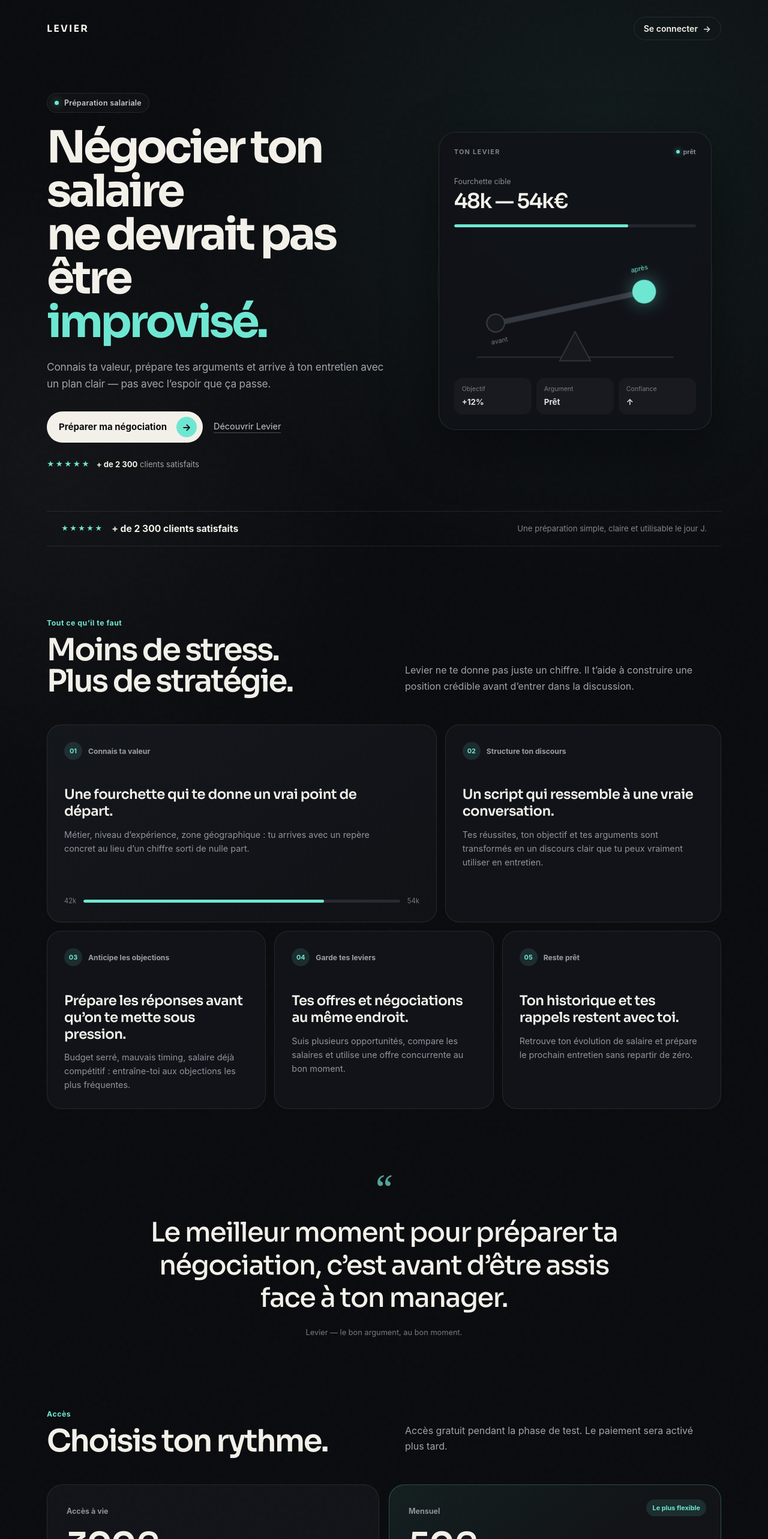
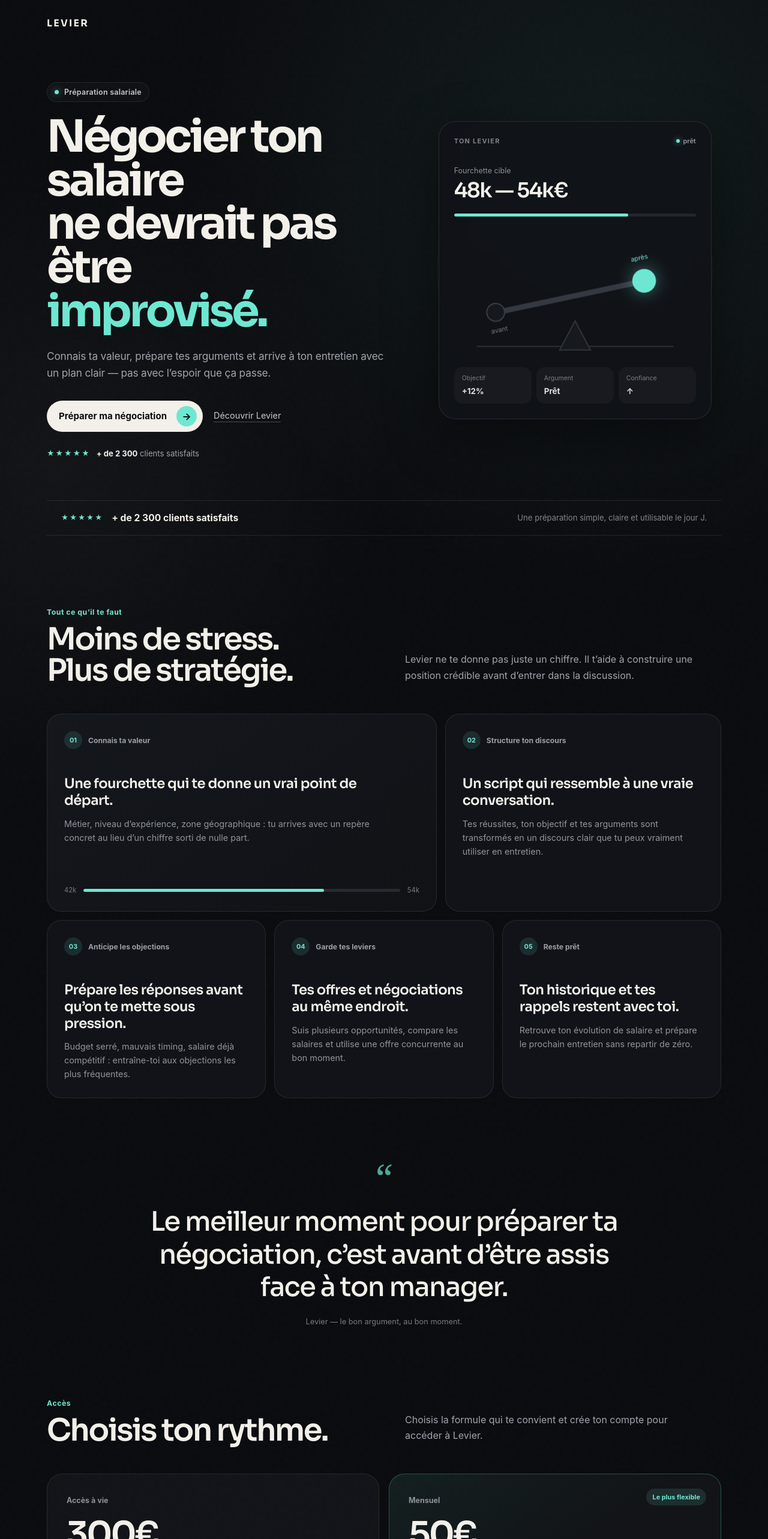
Before and after one commit to soanhurtevent922-oss/levier-V2, a Next.js app: page / in a window 1280 px wide. Shown: the top 2566 px of the page at 60% size. Built offline with nearby package versions, Linux system fonts and the light colour scheme.

Commit message:
Update page.js

```diff
--- a/app/page.js
+++ b/app/page.js
@@ -44,7 +44,7 @@
 
       <header className="l-header">
         <Link href="/" className="l-logo">LEVIER</Link>
-        <Link href="/login" className="l-login">Se connecter <span>→</span></Link>
+
       </header>
 
       <section className="l-hero">
@@ -65,10 +65,10 @@
           </p>
 
           <div className="l-actions">
-            <Link href="/login" className="l-cta">
+            <a href="#pricing" className="l-cta">
               Préparer ma négociation
               <span className="l-cta-icon">→</span>
-            </Link>
+            </a>
             <a href="#features" className="l-secondary">Découvrir Levier</a>
           </div>
 
@@ -161,13 +161,13 @@
         <span>Levier — le bon argument, au bon moment.</span>
       </section>
 
-      <section className="l-pricing">
+     <section className="l-pricing" id="pricing">
         <div className="l-section-head l-section-head--pricing">
           <div>
             <span className="l-section-kicker">Accès</span>
             <h2>Choisis ton rythme.</h2>
           </div>
-          <p>Accès gratuit pendant la phase de test. Le paiement sera activé plus tard.</p>
+          <p>Choisis la formule qui te convient et crée ton compte pour accéder à Levier.</p>
         </div>
 
         <div className="l-pricing-grid">
```
